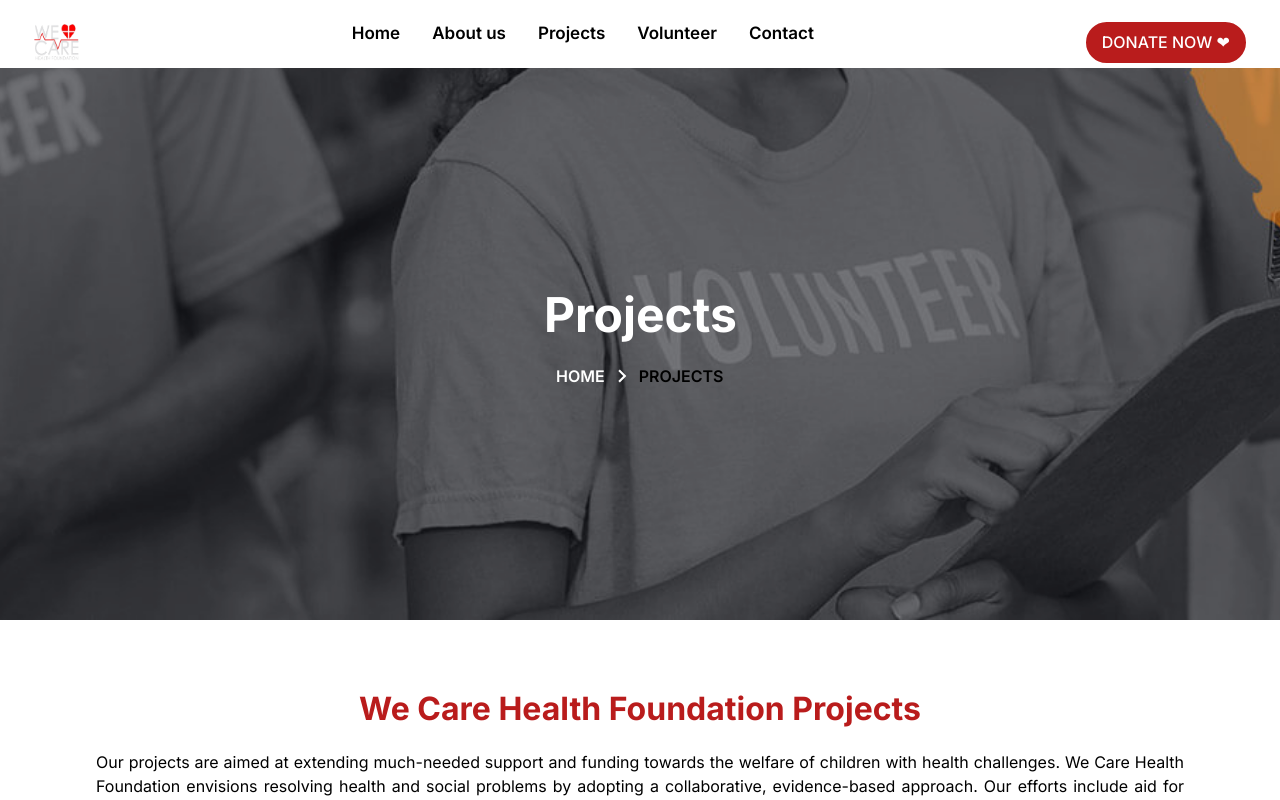
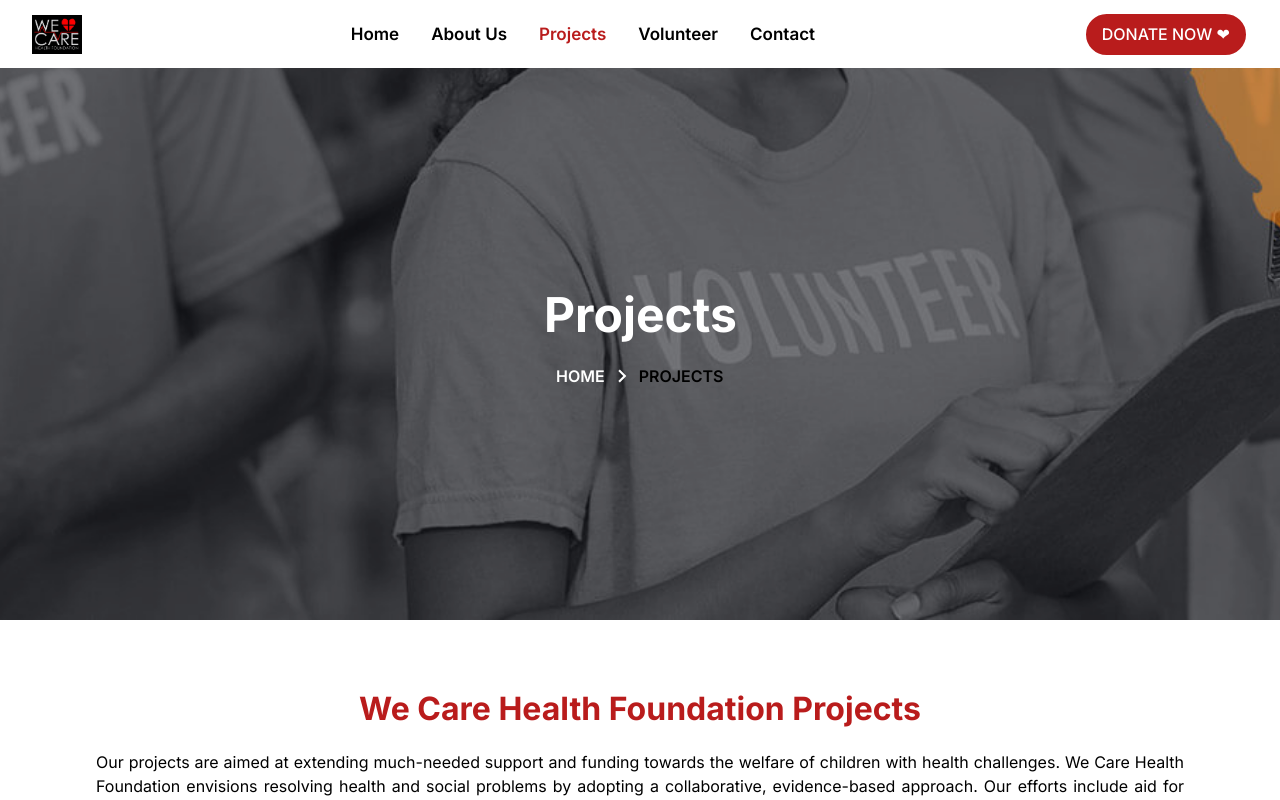
Before and after one commit to estherlardze/wecare-foundation, a Next.js app: page /projects in a window 1280 px wide. Shown: the top 800 px of the page. Built offline with nearby package versions, Linux system fonts and the light colour scheme.

Commit message:
modified nav links

```diff
--- a/app/layout.tsx
+++ b/app/layout.tsx
@@ -8,8 +8,8 @@ import {Navbar, Footer} from '../components/index'
 const inter = Inter({ subsets: ["latin"] });
 
 export const metadata: Metadata = {
-  title: "Create Next App",
-  description: "Generated by create next app",
+  title: "We care foundation",
+  description: "A non profit charity foundation that aims to improve lives of children and families in distress",
 };
 
 export default function RootLayout({
@@ -20,6 +20,7 @@ export default function RootLayout({
   return (
     <html lang="en">
       <head>
+        <link rel="icon" href="./favicon.ico" />
         <ColorSchemeScript />
       </head>
       <body className={inter.className}>
--- a/components/Home/Features.tsx
+++ b/components/Home/Features.tsx
@@ -4,7 +4,7 @@ import Link from "next/link";
 
 const Features = () => {
   return (
-    <div className="bg-black/5">
+    <div className="bg-black/5 w-full">
       <section className="my-[70px] text-black/90 flex flex-col md:flex-row gap-10 md:gap-5 mx-[7%] w-[86%] overflow-hidden">
         <div className="text-left flex flex-col gap-7" data-aos="fade-right">
           <h1 className="text-2xl sm:text-3xl font-semibold">
--- a/components/Home/Header.tsx
+++ b/components/Home/Header.tsx
@@ -4,11 +4,11 @@ const Header = () => {
   return (
     <div className="bg-hero bg-cover bg-no-repeat bg-center mt-[60px]  h-[60vh] sm:h-[100vh] w-full 2xl:h-[60vh] bg-fixed">
       <div className="bg-black/50 h-[60vh] sm:h-[100vh] w-full 2xl:h-[60vh] text-white gap-4">
-        <div className="w-[86%] mx-[7%] flex flex-col items-center justify-center h-[60vh] sm:h-[100vh] 2xl:h-[60vh]">
-          <h1 className="font-bold text-2xl sm:text-3xl text-center mb-4">
+        <div className="w-[60%] mx-auto flex flex-col items-center justify-center h-[60vh] sm:h-[100vh] 2xl:h-[60vh]">
+          <h1 className="font-bold text-2xl sm:text-3xl text-center mb-4 font-slang lg:text-4xl">
             We are creating a brighter tomorrow
           </h1>
-          <p className="text-3xl sm:text-4xl md:text-6xl text-center font-bold my-6">
+          <p className="text-3xl sm:text-4xl md:text-6xl text-center font-bold my-6 lg:text-7xl">
             Make someones life by giving of yours
           </p>
         </div>
--- a/components/Navbar.tsx
+++ b/components/Navbar.tsx
@@ -5,49 +5,53 @@ import { IoMdMenu, IoMdClose } from "react-icons/io";
 import Link from "next/link";
 import Image from "next/image";
 import logo from '../public/logo.png';
+import { usePathname } from "next/navigation";
 
 const Navbar = () => {
   const [menu, setMenu] = useState(false);
+  const pathname = usePathname();
 
   const handleMenu = () => {
     setMenu(!menu);
   };
 
+  const navLinks = [
+    {
+      name: "Home",
+      link: "/",
+    },
+    {
+      name: "About Us",
+      link: "/about-us",
+    },
+    {
+      name: "Projects",
+      link: "/projects",
+    },
+    {
+      name: "Volunteer",
+      link: "/volunteer",
+    },
+    {
+      name: "Contact",
+      link: "/contact",
+    }
+  ]
+
   return (
     <nav className="bg-white text-black fixed top-0 left-0 w-full transition-all duration-300 h-[68px] z-20">
-      <section className="flex justify-between py-5 px-8">
-        <Image src={logo} alt="logo" width={50} height={50} />
+      <section className="flex justify-between items-center pt-3 px-8">
+        <Image src={logo} alt="logo" width={50} height={50} className="bg-black"/>
         <div className="hidden md:flex gap-8">
-          <Link
-            href="/"
-            className="text-[17px] font-semibold cursor-pointer hover:text-red-700 transition-all"
-          >
-            Home
-          </Link>
-          <Link
-            href="/about-us"
-            className="text-[17px] font-semibold cursor-pointer hover:text-red-700 transition-all"
-          >
-            About us
-          </Link>
-          <Link
-            href="/projects"
-            className="text-[17px] font-semibold cursor-pointer hover:text-red-700 transition-all"
-          >
-            Projects
-          </Link>
-          <Link
-            href="/volunteer"
-            className="text-[17px] font-semibold cursor-pointer hover:text-red-700 transition-all"
-          >
-            Volunteer
-          </Link>
-          <Link
-            href="/contact"
-            className="text-[17px] font-semibold cursor-pointer hover:text-red-700 transition-all"
-          >
-            Contact
-          </Link>
+          {navLinks.map((link) => (
+            <Link
+              key={link.name}
+              href={link.link}
+              className={`text-[17px] font-semibold cursor-pointer hover:text-red-700 transition-all ${pathname === link.link? 'text-red-700 font-bold' : ''}`}
+            >
+              {link.name}
+            </Link>
+          ))}
         </div>
 
         <div className="hidden md:flex gap-4">
@@ -63,23 +67,18 @@ const Navbar = () => {
         </div>
       </section>
 
-      <div className={`fixed top-0 left-0 w-[80%] min-h-screen bg-white transition-transform duration-500 ease-in-out ${menu ? 'translate-x-0' : '-translate-x-full'} md:hidden z-10`}>
+      <div className={`fixed top-0 left-0 w-[60%] min-h-screen bg-white transition-transform duration-500 ease-in-out ${menu ? 'translate-x-0' : '-translate-x-full'} md:hidden z-10`}>
         <div className="flex flex-col items-start justify-center p-6 gap-y-4 pt-12">
-          <Link href="/" className="font-semibold cursor-pointer my-2 w-full border-b border-gray-300" onClick={handleMenu}>
-            Home
-          </Link>
-          <Link href="/about-us" className="font-semibold w-full my-2 cursor-pointer border-b border-gray-300" onClick={handleMenu}>
-            About us
-          </Link>
-          <Link href="/projects" className="font-semibold cursor-pointer my-2 w-full border-b border-gray-300" onClick={handleMenu}>
-            Projects
-          </Link>
-          <Link href="/volunteer" className="font-semibold cursor-pointer my-2 w-full border-b border-gray-300" onClick={handleMenu}>
-            Volunteer
-          </Link>
-          <Link href="/contact" className="font-semibold cursor-pointer my-2 w-full border-b border-gray-300" onClick={handleMenu}>
-            Contact
-          </Link>
+          {navLinks.map((link) => (
+            <Link
+              key={link.name}
+              href={link.link}
+              className={`text-[17px] font-semibold cursor-pointer hover:text-red-700 transition-all ${pathname === link.link? 'text-red-700 font-bold' : ''}`}
+              onClick={handleMenu}
+            >
+              {link.name}
+            </Link>
+          ))}
           <Link
             href="/"
             className="text-white bg-red-700 px-4 py-2 rounded-3xl border-2 border-white w-fit font-[500] cursor-pointer uppercase hover:bg-white hover:text-red-700 hover:border-red-700 transition-all"
--- a/tailwind.config.ts
+++ b/tailwind.config.ts
@@ -16,6 +16,10 @@ const config: Config = {
         about: "url('/about-us_03.png')"
       },
     },
+
+    fontFamily: {
+      slang: ["Playwrite ZA", "cursive"],
+    }
   },
   plugins: [],
 };
```
Also changed, not shown: public/hero4.jpg, 1 other file (tests, documents, lock files or other folders).
